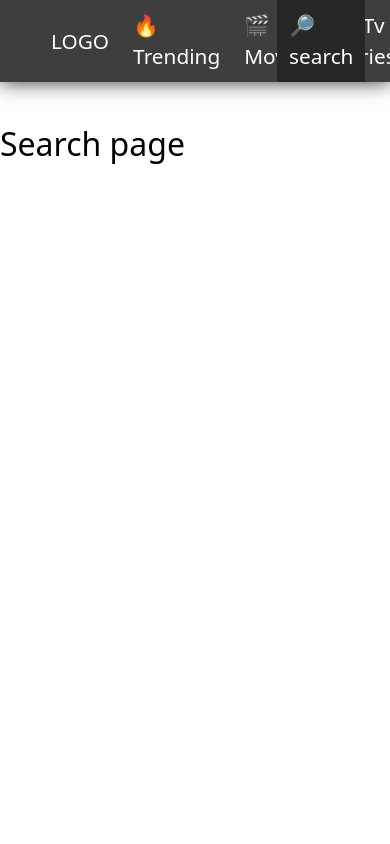
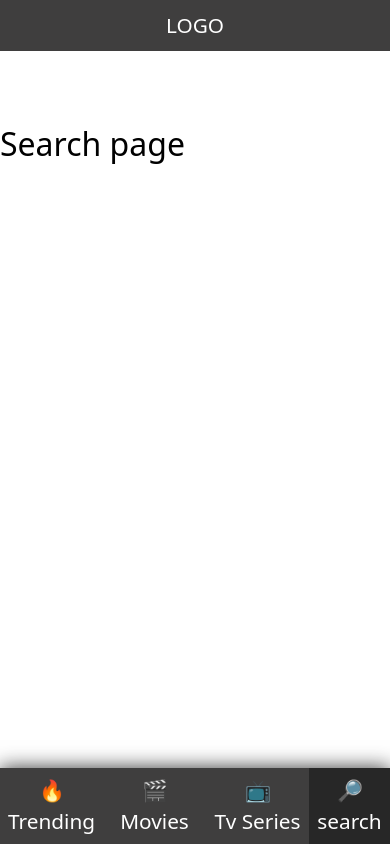
Before and after one commit to arpit-pathak/Movie-App, a React (Create React App) app: page /search in a window 390 px wide. Built offline with nearby package versions, Linux system fonts and the light colour scheme.

Commit message:
navbar is responsive added bottom navigation in small (mobile) screens

```diff
--- a/src/components/Navbar/Navbar.css
+++ b/src/components/Navbar/Navbar.css
@@ -11,7 +11,6 @@
     background-color: #3f3e3e;
     display: flex;
     justify-content: center;
-    /* margin: 20px 0; */
     box-shadow: 0px 0px 19px #090909d4;
 }
 
@@ -44,3 +43,56 @@
 .active {
     background-color: #272727;
 }
+
+/* CSS for tablet and mobile devices */
+
+@media screen and (max-width: 1024px) {
+    .navlinks {
+        width: 90%;
+    }
+}
+
+@media screen and (max-width: 860px) {
+    .navbar {
+        top: unset;
+        bottom: 0;
+        margin: 0;
+    }
+
+    .navlinks {
+        width: 100%;
+        justify-content: center;
+    }
+
+    .logo {
+        /* display: none; */
+        width: 100vw;
+        position: fixed;
+        top: 0;
+        background-color: #3f3e3e;
+        text-align: center;
+        padding: 10px;
+    }
+
+    .icon {
+        display: block;
+    }
+
+    .centernav {
+        width: unset;
+    }
+
+    .navlink {
+        text-align: center;
+        width: 120px;
+        padding: 7px 0px;
+    }
+}
+
+@media screen and (max-width: 640px) {
+    .navlink {
+        text-align: center;
+        width: 103px;
+        padding: 7px 0px;
+    }
+}
```
